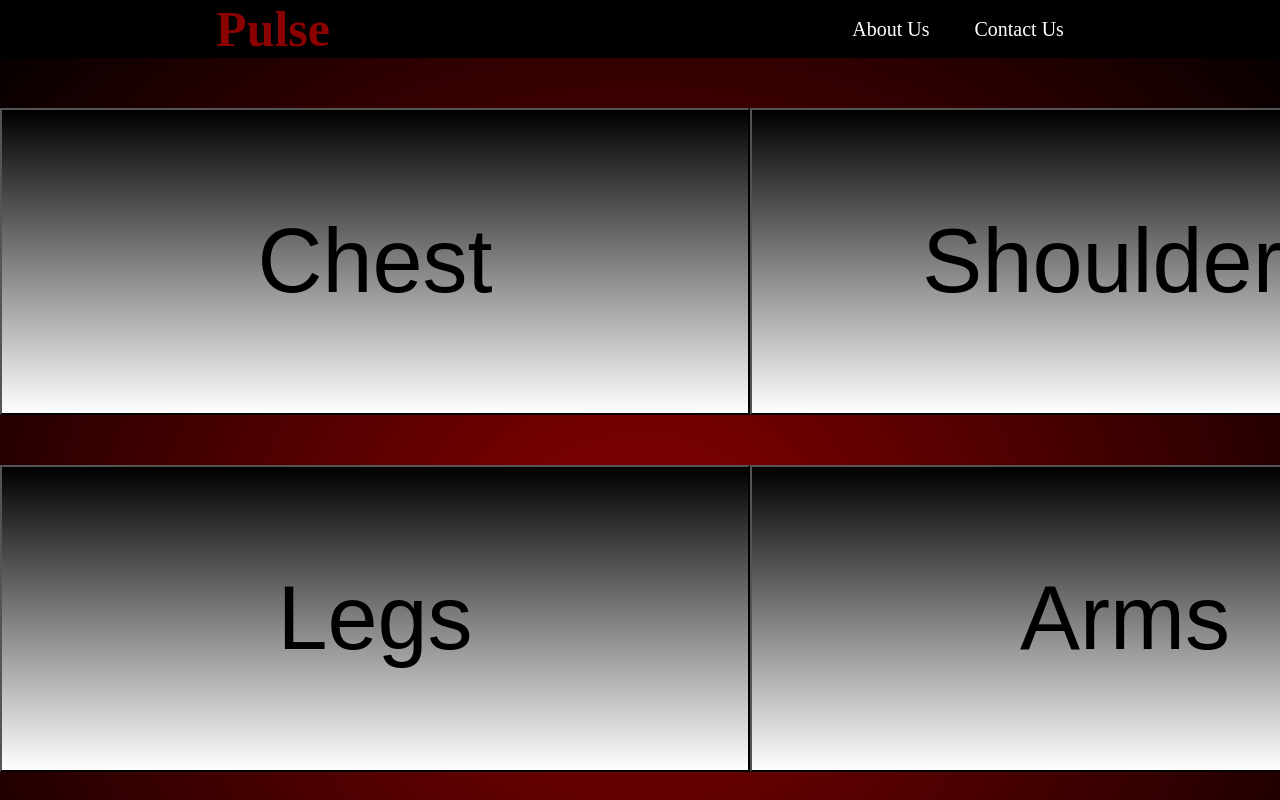
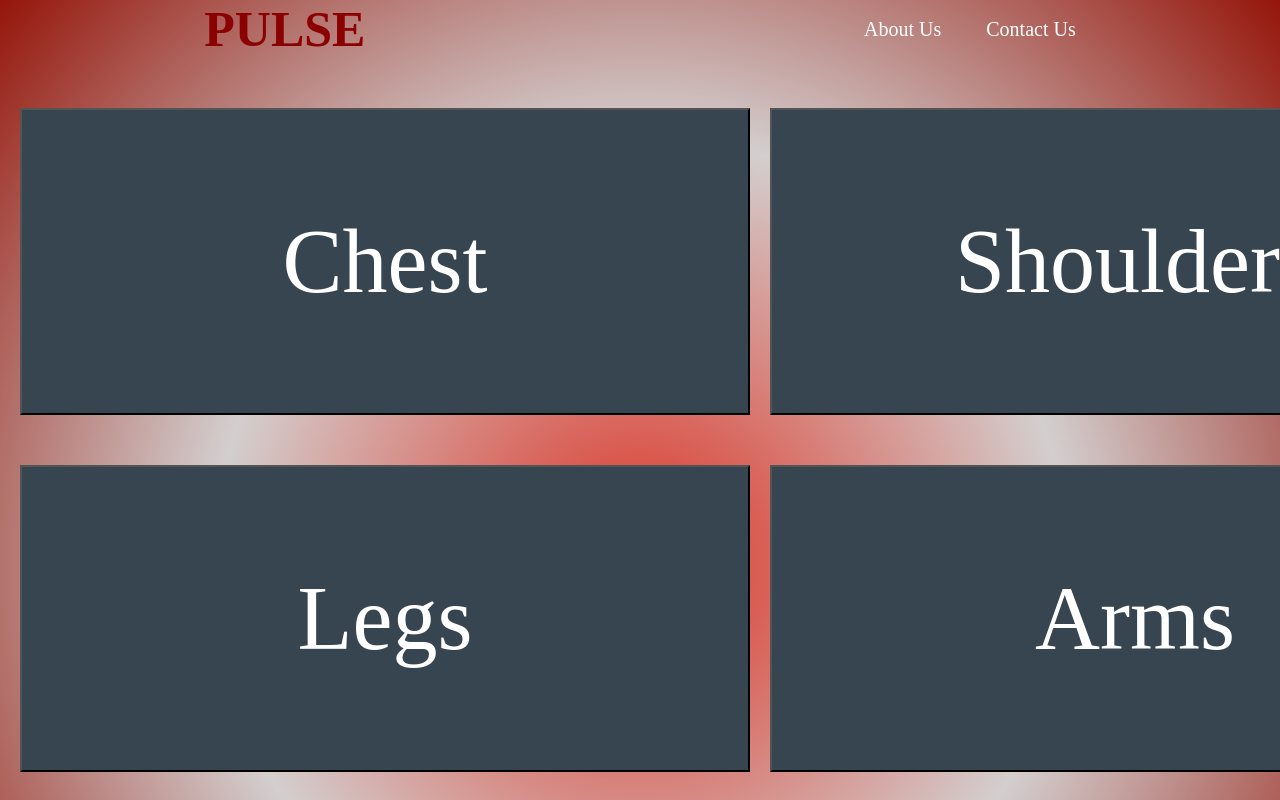
Before and after one commit to macaiville/pulse, a plain HTML site: page index.html in a window 1280 px wide. Shown: the top 800 px of the page. Drawn offline with Linux system fonts and the light colour scheme; a web font is replaced by a local one.

Commit message:
Pulse update to About us and contact us

```diff
--- /dev/null
+++ b/aboutUs.css
@@ -0,0 +1,38 @@
+* {
+    margin: 0;
+    padding: 0;
+    box-sizing: border-box;
+    font-family: 'Kalnia', serif;
+}
+
+body {
+    background-image: radial-gradient(circle,#dc3123, #d3cfcf, #95150a);
+}
+h1 {
+    /* background-color: black; */
+    padding: 10px;
+    color: darkred;
+    font-size: 80px;
+    text-align: center;
+}
+.about {
+    color: white;
+    width: 700px;
+    margin: 0 auto;
+    padding-top: 40px;
+    font-size: 30px;
+}
+.about>a {
+    text-decoration: none;
+    display: flex;
+    justify-content: center;
+    margin-top: 80px;
+    font-size: 50px;
+    color: white;
+    background-color: #36454f;
+    /* border: 5px solid black; */
+
+}
+.par1 {
+    margin-bottom: 20px;
+}
--- /dev/null
+++ b/contactUs.css
@@ -0,0 +1,57 @@
+* {
+    margin: 0;
+    padding: 0;
+    box-sizing: border-box;
+    font-family: 'Kalnia', serif;
+}
+body {
+    background-image: radial-gradient(circle,#dc3123, #d3cfcf, #95150a);
+}
+h1 {
+    color: darkred;
+    font-size: 80px;
+    text-align: center;
+    margin-bottom: 20px;
+}
+.form-con {
+    width: 600px;
+    margin: 0 auto;
+    padding: 10px;
+}
+.email {
+    text-align: center;
+    margin-top: 20px;
+    margin-left: 40px;
+}
+.comment {
+    display: flex;
+    justify-content: center;
+    gap: 5px;
+    margin-top: 20px;
+}
+a {
+    text-decoration: none;
+    display: flex;
+    justify-content: center;
+    margin-top: 80px;
+    font-size: 50px;
+    color: white;
+    background-color: #36454f;
+}
+input {
+    background-color: #36454f;
+    color: white;
+}
+label {
+    color: white;
+}
+textarea {
+    background-color: #36454f;
+    color: white;
+}
+.pulse-form {
+    text-align: center;
+}
+.last {
+    margin-top: 20px;
+}
--- a/index.html
+++ b/index.html
@@ -5,16 +5,20 @@
     <meta name="viewport" content="width=device-width, initial-scale=1.0">
     <title>Pulse</title>
     <link rel="stylesheet" href="./style.css">
+
+    <link rel="preconnect" href="https://fonts.googleapis.com">
+    <link rel="preconnect" href="https://fonts.gstatic.com" crossorigin>
+    <link href="https://fonts.googleapis.com/css2?family=Kalnia&display=swap" rel="stylesheet">
 </head>
 <body>
 
     <!-- Top nav start -->
 
     <header class="top-nav">
-        <h1>Pulse</h1>
+        <h1>PULSE</h1>
         <div class="top-nav-content">
-            <a href="">About Us</a>
-            <a href="">Contact Us</a>
+            <a href="./aboutUs.html">About Us</a>
+            <a href="./contactUs.html">Contact Us</a>
         </div>
     </header>
 
--- a/style.css
+++ b/style.css
@@ -2,17 +2,18 @@
     margin: 0;
     padding: 0;
     box-sizing: border-box;
+    font-family: 'Kalnia', serif;
 }
 
 body {
-    background-image: radial-gradient(darkred, black);
+    background-image: radial-gradient(circle,#dc3123, #d3cfcf, #95150a);
     overflow: scroll;
 }
 
 /* Top nav start */
 
 .top-nav {
-    background-color: black;
+    /* background-color: black; */
     display: flex;
     align-items: center;
     justify-content: space-around;
@@ -48,7 +49,9 @@ h1 {
     flex: 1;
     margin-top: 50px;
     padding: 100px;
-    background-image: linear-gradient(black, white);
+    background-image: linear-gradient(#36454f, #36454f);
+    color: white;
+    margin-left: 20px;
 }
 
 
```
Also changed, not shown: aboutUs.html (added, +26 -0 lines), contactUs.html (added, +38 -0 lines), aboutUs.js (added).
